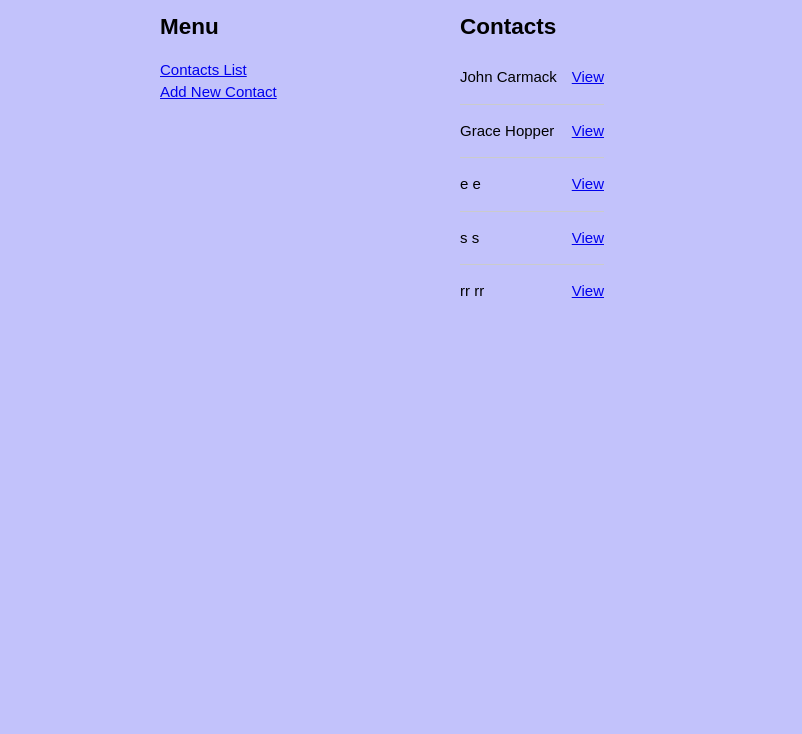
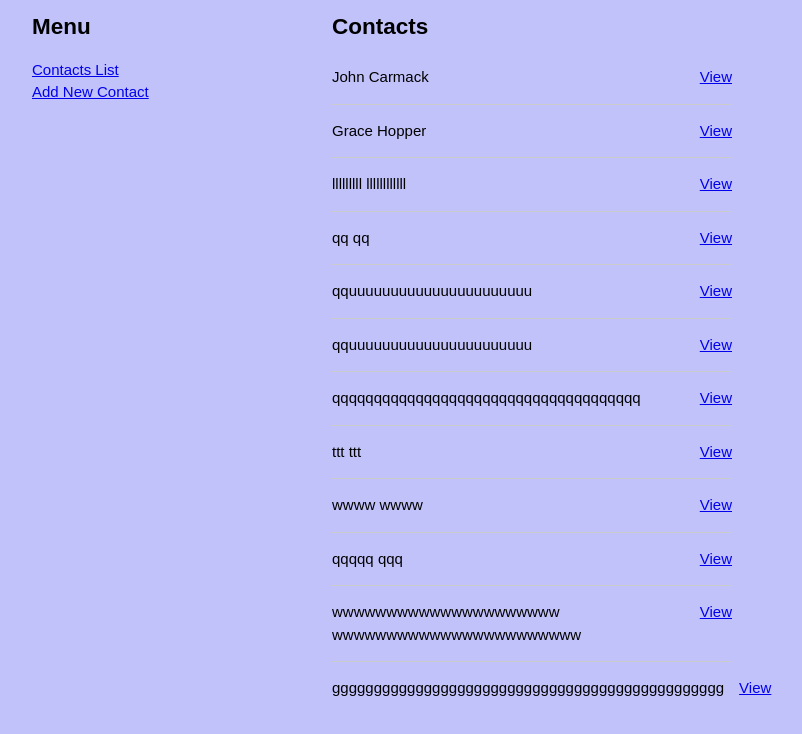
Before and after one commit to boolean-uk/react-address-book, a React (Create React App) app: page / in a window 1280 px wide. Shown: the top 734 px of the page, without its empty margins (258-1060 px from the left). Built offline with nearby package versions, Linux system fonts and the light colour scheme; data requests are answered from the project's data file.

Commit message:
FIX: render bug. Requirements completed.

```diff
--- a/db/db.json
+++ b/db/db.json
@@ -15,25 +15,74 @@
       "city": "London"
     },
     {
-      "firstName": "e",
-      "lastName": "e",
-      "street": "e",
-      "city": "e",
+      "firstName": "lllllllll",
+      "lastName": "llllllllllll",
+      "street": "lllllllllll",
+      "city": "llllllllll",
       "id": 3
     },
     {
-      "firstName": "s",
-      "lastName": "s",
-      "street": "s",
-      "city": "s",
+      "firstName": "qq",
+      "lastName": "qq",
+      "street": "qq",
+      "city": "qq",
       "id": 4
     },
     {
-      "firstName": "rr",
-      "lastName": "rr",
-      "street": "rr",
-      "city": "rr",
+      "firstName": "qquuuuuuuuuuuuuuuuuuuuuu",
+      "lastName": "",
+      "street": "",
+      "city": "ooooooooooooooooo",
       "id": 5
+    },
+    {
+      "firstName": "qquuuuuuuuuuuuuuuuuuuuuu",
+      "lastName": "",
+      "street": "",
+      "city": "ooooooooooooooooo",
+      "id": 6
+    },
+    {
+      "firstName": "qqqqqqqqqqqqqqqqqqqqqqqqqqqqqqqqqqqqq",
+      "lastName": "",
+      "street": "",
+      "city": "eeee",
+      "id": 7
+    },
+    {
+      "firstName": "ttt",
+      "lastName": "ttt",
+      "street": "ttt",
+      "city": "ttt",
+      "id": 8
+    },
+    {
+      "firstName": "wwww",
+      "lastName": "wwww",
+      "street": "wwww",
+      "city": "wwwww",
+      "id": 9
+    },
+    {
+      "firstName": "qqqqq",
+      "lastName": "qqq",
+      "street": "qqqq",
+      "city": "qqqqq",
+      "id": 10
+    },
+    {
+      "firstName": "wwwwwwwwwwwwwwwwwwwww",
+      "lastName": "wwwwwwwwwwwwwwwwwwwwwww",
+      "street": "wwwwwwwwwwwwwwwwwww",
+      "city": "wwwwwwwwwwwwwwwwwwwwwwwwwwwww",
+      "id": 11
+    },
+    {
+      "firstName": "ggggggggggggggggggggggggggggggggggggggggggggggg",
+      "lastName": "",
+      "street": "",
+      "city": "r",
+      "id": 12
     }
   ]
 }
--- a/src/App.js
+++ b/src/App.js
@@ -2,22 +2,19 @@ import { useEffect, useState } from "react";
 import { Link, Route, Routes } from "react-router-dom";
 import { useFetch } from "./hooks/useFetch";
 import ContactsList from "./components/ContactsList";
-// import ContactsAdd from "./components/ContactsAdd";
+import ContactsAdd from "./components/ContactsAdd";
 import ContactsView from "./components/ContactsView";
 import { baseUrl } from "./utils/baseUrl";
 import "./styles/styles.css";
-import NewContact from "./components/NewContact";
 
 export default function App() {
   const [contacts, setContacts] = useState([]);
   const { data, isPending, error } = useFetch(`${baseUrl}`);
 
   useEffect(() => {
-    setContacts(data);
-    console.log("17...", contacts);
-  }, [data, contacts]);
-  //TODO: Load all contacts on useEffect when component first renders
-  console.log("20...", contacts);
+    if (data) setContacts(data);
+  }, [data]);
+
   return (
     <>
       <nav>
@@ -50,7 +47,7 @@ export default function App() {
           <Route
             path="/contact/add"
             element={
-              <NewContact contacts={contacts} setContacts={setContacts} />
+              <ContactsAdd contacts={contacts} setContacts={setContacts} />
             }
           />
         </Routes>
@@ -58,7 +55,3 @@ export default function App() {
     </>
   );
 }
-
-{
-  /* TODO: Make these links */
-}
--- a/src/components/ContactsAdd.js
+++ b/src/components/ContactsAdd.js
@@ -1,38 +1,120 @@
-import { useState } from "react";
+import React, { useState } from "react";
 import { useNavigate } from "react-router-dom";
+import { useFetch } from "../hooks/useFetch";
+import { baseUrl } from "../utils/baseUrl";
+import "./ContactsAdd.css";
 
-function ContactsAdd(props) {
-  // setContacts and contacts must be passed as props
-  // to this component so new contacts can be added to the
-  // state
-  const { setContacts, contacts } = props;
+const NewContact = ({ contacts, setContacts }) => {
+  const navigate = useNavigate();
+  const [formData, setFormData] = useState({
+    firstName: "",
+    lastName: "",
+    street: "",
+    city: "",
+  });
 
-  //TODO: Implement controlled form
-  //send POST to json server on form submit
+  const { postData, data, error } = useFetch(`${baseUrl}`, `POST`);
+
+  // async function updateLocalServer(el, id) {
+  //   const opts = {
+  //     method: "POST",
+  //     headers: { "Content-type": "application/json" },
+  //     body: JSON.stringify({}),
+  //   };
+
+  //   const response = await fetch(`${baseUrl}`, opts);
+  //   const data = await response.json();
+  // }
+
+  const onSubmitFormHandler = (e) => {
+    e.preventDefault();
+    setContacts([...contacts, formData]);
+    postData({ ...formData });
+
+    setFormData({
+      firstName: "",
+      lastName: "",
+      street: "",
+      city: "",
+    });
+    navigate("/");
+  };
 
   return (
-    <form className="form-stack contact-form">
-      <h2>Create Contact</h2>
+    <section className="form-component">
+      <form onSubmit={onSubmitFormHandler}>
+        <h1>Add New Contact</h1>
+        <div className="icon">
+          <i className="fas fa-user-circle"></i>
+        </div>
+        <div className="formcontainer">
+          <div className="container">
+            <label htmlFor="firstName">
+              <strong>First Name</strong>
+            </label>
+            <input
+              type="text"
+              placeholder="First Name"
+              name="firstName"
+              id="firstName"
+              required
+              onChange={(e) =>
+                setFormData({ ...formData, firstName: e.target.value })
+              }
+              value={formData.name}
+            ></input>
 
-      <label htmlFor="firstName">First Name</label>
-      <input id="firstName" name="firstName" type="text" required />
+            <label htmlFor="lastName">
+              <strong>Last Name</strong>
+            </label>
+            <input
+              type="text"
+              placeholder="Last Name"
+              name="lastName"
+              id="lastName"
+              required
+              onChange={(e) =>
+                setFormData({ ...formData, lastName: e.target.value })
+              }
+              value={formData.surname}
+            ></input>
 
-      <label htmlFor="lastName">Last Name:</label>
-      <input id="lastName" name="lastName" type="text" required />
+            <label htmlFor="street">
+              <strong>Street Address</strong>
+            </label>
+            <input
+              type="text"
+              placeholder="Street"
+              name="street"
+              id="street"
+              required
+              onChange={(e) =>
+                setFormData({ ...formData, street: e.target.value })
+              }
+              value={formData.address}
+            ></input>
+            <label htmlFor="city">
+              <strong>City</strong>
+            </label>
+            <input
+              type="text"
+              placeholder="City"
+              name="city"
+              id="city"
+              required
+              onChange={(e) =>
+                setFormData({ ...formData, city: e.target.value })
+              }
+              value={formData.city}
+            ></input>
+          </div>
+          <button type="submit">
+            <strong>Add Contact</strong>
+          </button>
+        </div>
+      </form>
+    </section>
+  );
+};
 
-      <label htmlFor="street">Street:</label>
-      <input id="street" name="street" type="text" required />
-
-      <label htmlFor="city">City:</label>
-      <input id="city" name="city" type="text" required />
-
-      <div className="actions-section">
-        <button className="button blue" type="submit">
-          Create
-        </button>
-      </div>
-    </form>
-  );
-}
-
-export default ContactsAdd;
+export default NewContact;
--- a/src/components/ContactsList.js
+++ b/src/components/ContactsList.js
@@ -30,6 +30,3 @@ function ContactsList({ contacts, isPending, error }) {
 }
 
 export default ContactsList;
-{
-  /** TODO: Make a Link here to view contact */
-}
--- a/src/components/NewContact.js
+++ /dev/null
@@ -1,108 +0,0 @@
-import React, { useState } from "react";
-import { useEffect } from "react/cjs/react.production.min";
-import { useFetch } from "../hooks/useFetch";
-import { baseUrl } from "../utils/baseUrl";
-import "./NewContact.css";
-
-const NewContact = ({ contacts, setContacts }) => {
-  console.log("9...", contacts);
-  const [formData, setFormData] = useState({
-    firstName: "",
-    lastName: "",
-    street: "",
-    city: "",
-  });
-
-  const { postData, data, error } = useFetch(`${baseUrl}`, `POST`);
-
-  const onSubmitFormHandler = (e) => {
-    e.preventDefault();
-    setFormData({
-      firstName: "",
-      lastName: "",
-      street: "",
-      city: "",
-    });
-    postData({ ...formData });
-    setContacts([...contacts, formData]);
-    console.log("28...", contacts);
-  };
-
-  return (
-    <section className="form-component">
-      <form onSubmit={onSubmitFormHandler}>
-        <h1>Add New Contact</h1>
-        <div className="icon">
-          <i className="fas fa-user-circle"></i>
-        </div>
-        <div className="formcontainer">
-          <div className="container">
-            <label htmlFor="firstName">
-              <strong>First Name</strong>
-            </label>
-            <input
-              type="text"
-              placeholder="First Name"
-              name="firstName"
-              id="firstName"
-              required
-              onChange={(e) =>
-                setFormData({ ...formData, firstName: e.target.value })
-              }
-              value={formData.name}
-            ></input>
-
-            <label htmlFor="lastName">
-              <strong>Last Name</strong>
-            </label>
-            <input
-              type="text"
-              placeholder="Last Name"
-              name="lastName"
-              id="lastName"
-              required
-              onChange={(e) =>
-                setFormData({ ...formData, lastName: e.target.value })
-              }
-              value={formData.surname}
-            ></input>
-
-            <label htmlFor="street">
-              <strong>Street Address</strong>
-            </label>
-            <input
-              type="text"
-              placeholder="Street"
-              name="street"
-              id="street"
-              required
-              onChange={(e) =>
-                setFormData({ ...formData, street: e.target.value })
-              }
-              value={formData.address}
-            ></input>
-            <label htmlFor="city">
-              <strong>City</strong>
-            </label>
-            <input
-              type="text"
-              placeholder="City"
-              name="city"
-              id="city"
-              required
-              onChange={(e) =>
-                setFormData({ ...formData, city: e.target.value })
-              }
-              value={formData.city}
-            ></input>
-          </div>
-          <button type="submit">
-            <strong>Add Contact</strong>
-          </button>
-        </div>
-      </form>
-    </section>
-  );
-};
-
-export default NewContact;
```
Also changed, not shown: src/components/Contacts_Add.js (added, +38 -0 lines), src/components/ContactsAdd.css (renamed from src/components/NewContact.css).
